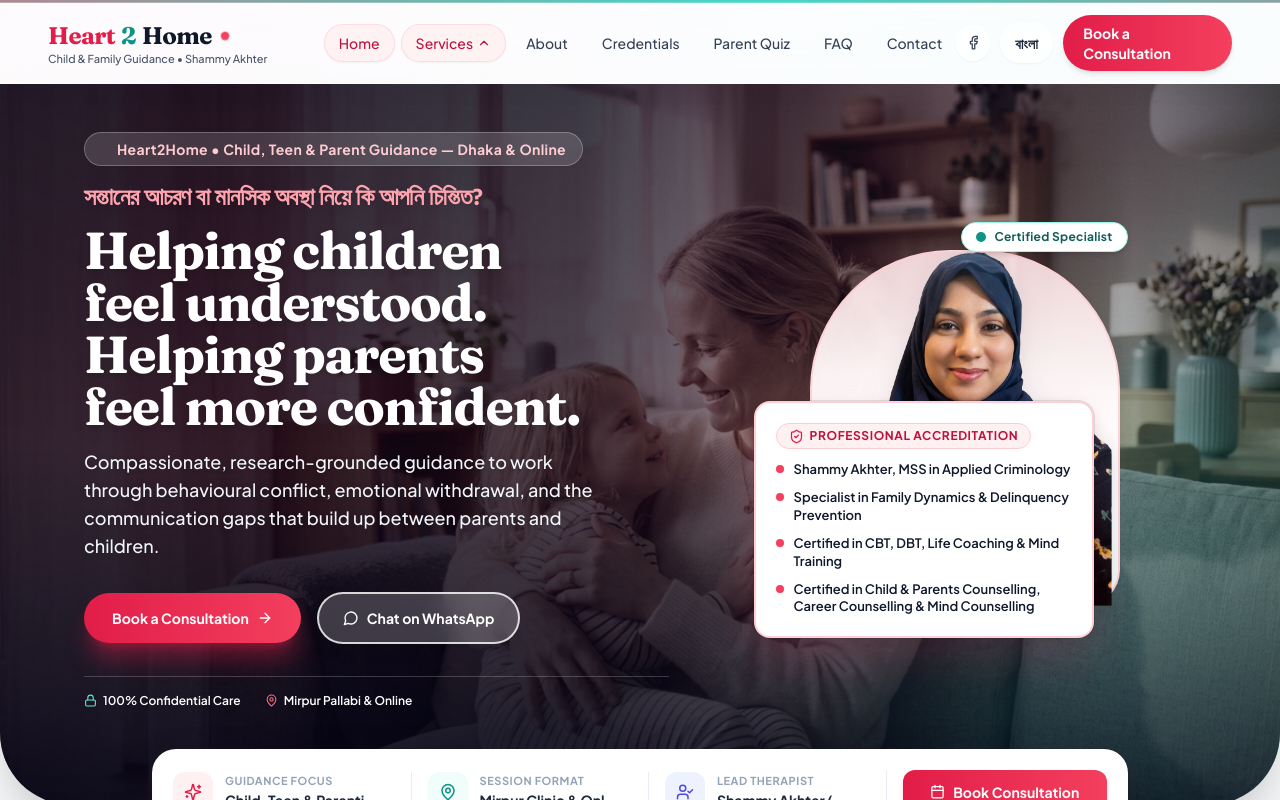
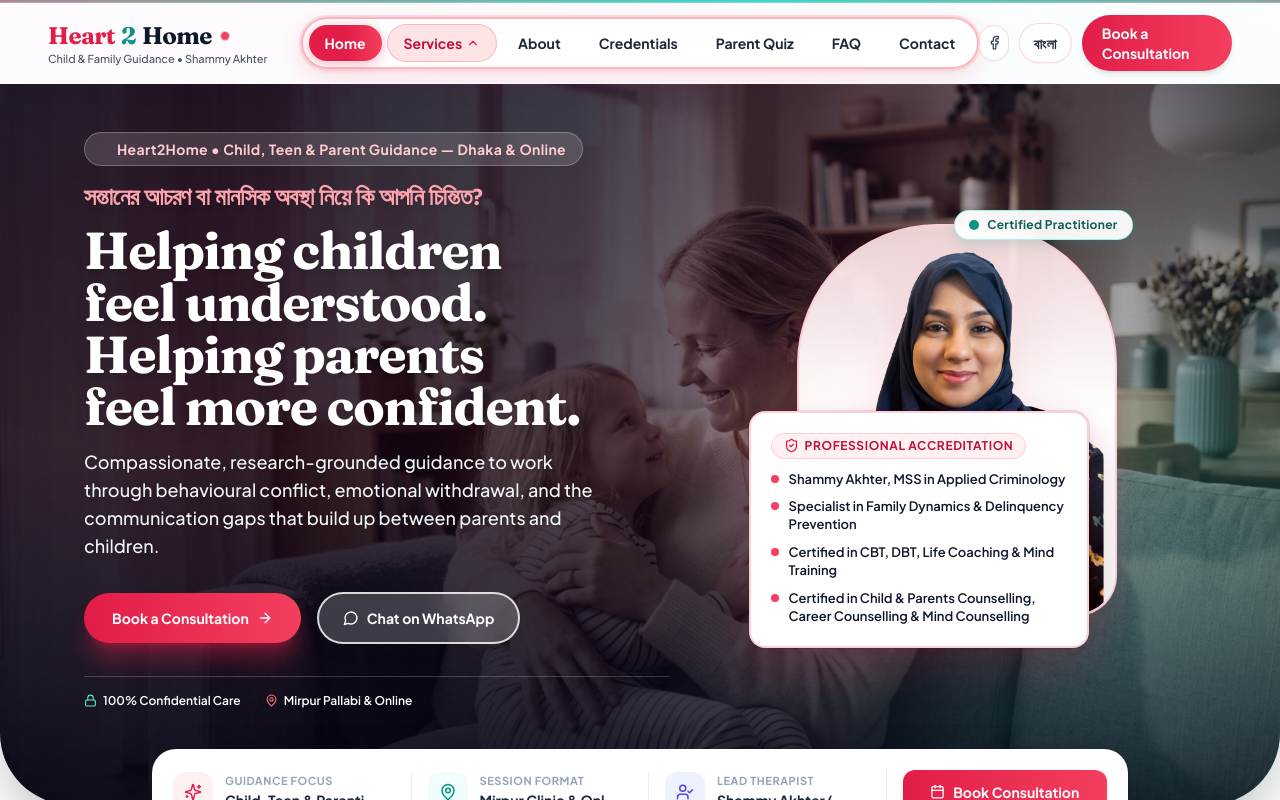
Before and after one commit to Shahriar-septic/Heart2home, a Next.js app: page / in a window 1280 px wide. Both pictures are taken after a click on the button "Services". Shown: the top 800 px of the page. Built offline with nearby package versions, Linux system fonts and the light colour scheme.

Commit message:
Update badge to Certified Practitioner, fix portrait arch clipping & positioning, and enhance navbar capsule UI

```diff
--- a/src/components/Header.tsx
+++ b/src/components/Header.tsx
@@ -4,6 +4,7 @@
 import { usePathname } from "next/navigation";
 import { useState, useRef, useEffect } from "react";
 import { Facebook, ChevronDown, Menu, ArrowRight } from "lucide-react";
+import { motion } from "framer-motion";
 import { useLanguage } from "@/context/LanguageContext";
 import { t } from "@/lib/utils";
 import content from "@/data/content.json";
@@ -73,41 +74,62 @@
           </Link>
         </div>
 
-        {/* 2. Middle: Desktop Navigation Links Centered Mathematically */}
-        <nav className="hidden items-center justify-center gap-1 xl:gap-1.5 lg:flex whitespace-nowrap" aria-label="Primary">
+        {/* 2. Middle: Floating Capsule Dock Navigation with Illuminated Active Pill */}
+        <nav
+          className="hidden items-center justify-center gap-1 xl:gap-1.5 p-1.5 rounded-full border-2 border-rose-300/80 bg-white/95 backdrop-blur-2xl shadow-[0_8px_30px_-4px_rgba(225,29,72,0.18),0_2px_8px_-1px_rgba(15,23,42,0.06),inset_0_1px_1px_rgba(255,255,255,1)] ring-2 ring-rose-200/70 lg:flex whitespace-nowrap transition-all duration-200"
+          aria-label="Primary"
+        >
           {links.map((link) => {
-            const isActive =
+            const isRouteActive =
               link.href === "/"
                 ? pathname === "/"
                 : pathname.startsWith(link.href);
 
             return link.hasDropdown ? (
               <div key={link.href} className="relative" ref={servicesRef}>
+                {isRouteActive && (
+                  <motion.div
+                    layoutId="navbar-active-pill"
+                    className="absolute inset-0 rounded-full bg-gradient-to-r from-rose-600 via-rose-600 to-rose-500 shadow-[0_2px_12px_rgba(225,29,72,0.36)] ring-1 ring-white/30"
+                    transition={{ type: "spring", stiffness: 380, damping: 30 }}
+                  />
+                )}
                 <button
                   type="button"
                   onClick={() => setServicesOpen((v) => !v)}
                   aria-expanded={servicesOpen}
                   aria-haspopup="true"
-                  className={`flex items-center gap-1 rounded-full px-2.5 xl:px-3.5 py-2 text-xs xl:text-sm font-medium transition duration-200 ${
-                    isActive || servicesOpen
-                      ? "bg-rose-50/90 text-rose-700 font-bold shadow-sm border border-rose-200/60"
-                      : "text-slate-700 hover:bg-white/70 hover:text-rose-600"
+                  className={`relative z-10 flex items-center gap-1 rounded-full px-3.5 xl:px-4 py-1.5 xl:py-2 text-xs xl:text-sm font-bold transition-colors duration-200 ${
+                    isRouteActive
+                      ? "text-white font-bold"
+                      : servicesOpen
+                      ? "bg-rose-100 text-rose-700 font-bold ring-1 ring-rose-300/80"
+                      : "text-slate-800 hover:text-rose-600 hover:bg-rose-50"
                   }`}
                 >
                   <span>{link.label}</span>
                   <ChevronDown
                     size={14}
                     className={`transition-transform duration-200 ${
-                      servicesOpen ? "rotate-180" : ""
+                      servicesOpen
+                        ? isRouteActive
+                          ? "rotate-180 text-white"
+                          : "rotate-180 text-rose-600"
+                        : isRouteActive
+                        ? "text-white"
+                        : "text-slate-400 group-hover:text-rose-500"
                     }`}
                   />
                 </button>
 
                 {servicesOpen && (
-                  <div className="absolute left-1/2 -translate-x-1/2 top-full mt-2 w-72 overflow-hidden rounded-2xl border border-white/70 bg-white/80 p-2 shadow-2xl backdrop-blur-2xl backdrop-saturate-200 ring-1 ring-black/5 animate-fade-up">
+                  <div
+                    className="absolute left-1/2 -translate-x-1/2 top-full mt-3 w-80 overflow-hidden rounded-2xl border-2 border-rose-200/90 bg-white p-2.5 shadow-[0_20px_50px_-10px_rgba(15,23,42,0.25),0_10px_25px_-5px_rgba(225,29,72,0.15)] ring-1 ring-slate-900/10 z-50 animate-fade-up"
+                    style={{ backgroundColor: "#FFFFFF" }}
+                  >
                     <Link
                       href="/services"
-                      className="flex items-center justify-between rounded-xl px-3.5 py-2.5 text-sm font-bold text-rose-600 transition hover:bg-rose-50/80"
+                      className="flex items-center justify-between rounded-xl px-3.5 py-2.5 text-sm font-bold text-rose-600 transition bg-rose-50/80 hover:bg-rose-100"
                     >
                       <span>
                         {t(nav.services, lang)} —{" "}
@@ -115,31 +137,41 @@
                       </span>
                       <ArrowRight size={14} />
                     </Link>
-                    <div className="my-1 h-px bg-slate-200/50" />
+                    <div className="my-1.5 h-px bg-slate-200/80" />
+                    <div className="space-y-0.5">
                       {nav.servicesDropdown.map((item) => (
                         <Link
                           key={item.href}
                           href={item.href}
-                        className="block rounded-xl px-3.5 py-2 text-sm font-medium text-slate-700 transition hover:bg-white/90 hover:text-rose-700"
+                          className="block rounded-xl px-3.5 py-2 text-sm font-bold text-slate-800 transition hover:bg-rose-50 hover:text-rose-600"
                         >
                           {t(item.label, lang)}
                         </Link>
                       ))}
                     </div>
+                  </div>
                 )}
               </div>
             ) : (
+              <div key={link.href} className="relative">
+                {isRouteActive && (
+                  <motion.div
+                    layoutId="navbar-active-pill"
+                    className="absolute inset-0 rounded-full bg-gradient-to-r from-rose-600 via-rose-600 to-rose-500 shadow-[0_2px_12px_rgba(225,29,72,0.36)] ring-1 ring-white/30"
+                    transition={{ type: "spring", stiffness: 380, damping: 30 }}
+                  />
+                )}
                 <Link
-                key={link.href}
                   href={link.href}
-                className={`rounded-full px-2.5 xl:px-3.5 py-2 text-xs xl:text-sm font-medium transition duration-200 ${
-                  isActive
-                    ? "bg-rose-50/90 text-rose-700 font-bold shadow-sm border border-rose-200/60"
-                    : "text-slate-700 hover:bg-white/70 hover:text-rose-600"
+                  className={`relative z-10 block rounded-full px-3.5 xl:px-4 py-1.5 xl:py-2 text-xs xl:text-sm font-bold transition-colors duration-200 ${
+                    isRouteActive
+                      ? "text-white font-bold"
+                      : "text-slate-800 hover:text-rose-600 hover:bg-rose-50"
                   }`}
                 >
                   {link.label}
                 </Link>
+              </div>
             );
           })}
         </nav>
@@ -151,7 +183,7 @@
             target="_blank"
             rel="noopener noreferrer"
             aria-label="Heart2Home on Facebook"
-            className="hidden h-9 w-9 items-center justify-center rounded-full border border-white/70 bg-white/60 text-slate-700 shadow-sm backdrop-blur-md transition hover:bg-white hover:text-rose-600 xl:flex"
+            className="hidden h-9 w-9 items-center justify-center rounded-full border border-rose-200/80 bg-white/90 text-slate-700 shadow-sm backdrop-blur-md transition hover:border-rose-400 hover:bg-rose-50 hover:text-rose-600 xl:flex"
           >
             <Facebook size={15} />
           </a>
@@ -159,7 +191,7 @@
           <button
             type="button"
             onClick={toggleLang}
-            className="flex min-h-[38px] sm:min-h-[40px] items-center justify-center rounded-full border border-white/70 bg-white/60 px-3 py-1.5 text-xs font-bold tracking-wide text-slate-800 shadow-sm backdrop-blur-md transition active:scale-95 hover:bg-white hover:text-rose-600 sm:px-3.5 sm:text-sm shrink-0"
+            className="flex min-h-[38px] sm:min-h-[40px] items-center justify-center rounded-full border border-rose-200/80 bg-white/90 px-3 py-1.5 text-xs font-bold tracking-wide text-slate-800 shadow-sm backdrop-blur-md transition active:scale-95 hover:border-rose-400 hover:bg-rose-50 hover:text-rose-600 sm:px-3.5 sm:text-sm shrink-0"
             aria-label="Toggle language"
           >
             {lang === "en" ? "বাংলা" : "English"}
--- a/src/components/TiltPortrait.tsx
+++ b/src/components/TiltPortrait.tsx
@@ -76,32 +76,26 @@
           }}
         />
 
-        {/* Outer arch wrapper to anchor both Cutout and Status Badge */}
+        {/* Outer arch wrapper to anchor both Curved Frame and Status Badge */}
         <div className="relative flex flex-col items-center">
-          {/* Vibrant Architectural Arch Backdrop */}
-          <div
-            aria-hidden="true"
-            className="absolute inset-x-2 top-4 bottom-0 -z-10 mx-auto w-[240px] sm:w-[310px] rounded-t-[140px] rounded-b-[36px] bg-gradient-to-b from-rose-100/90 via-white to-teal-50 border-2 border-rose-200/80 shadow-card"
-          />
-
-          {/* Floating Top Pill Badge: Certified Specialist */}
-          <div className="absolute -top-3 right-0 sm:-right-4 z-20 flex items-center gap-2 rounded-full border border-teal-200 bg-white px-3.5 py-1.5 shadow-md">
+          {/* Floating Top Pill Badge: Certified Practitioner */}
+          <div className="absolute -top-3.5 right-0 sm:-right-4 z-20 flex items-center gap-2 rounded-full border border-teal-200/90 bg-white/95 px-3.5 py-1.5 shadow-[0_4px_14px_rgba(13,148,136,0.18)] backdrop-blur-sm">
             <span className="relative flex h-2.5 w-2.5">
               <span className="absolute inline-flex h-full w-full animate-ping rounded-full bg-teal-400 opacity-75" />
               <span className="relative inline-flex h-2.5 w-2.5 rounded-full bg-teal-600" />
             </span>
             <span className="text-[11px] sm:text-xs font-bold tracking-wide text-teal-800">
-              Certified Specialist
+              Certified Practitioner
             </span>
           </div>
 
           {/* Grounding Contact Shadow */}
           <div
             aria-hidden="true"
-            className="absolute inset-x-6 bottom-1 h-6 rounded-full bg-slate-900/10 blur-xl"
+            className="absolute inset-x-6 bottom-1 h-6 rounded-full bg-slate-900/10 blur-xl pointer-events-none"
           />
 
-          {/* Cutout Image */}
+          {/* Tilt container */}
           <motion.div
             style={
               canTilt
@@ -110,21 +104,33 @@
                     rotateY,
                     x: translateX,
                     y: translateY,
-                    transformStyle: "preserve-3d",
                   }
                 : {}
             }
-            className="relative w-[240px] sm:w-[310px] pt-4"
+            className="relative"
           >
+            {/* The Curved Arch Box - Perfectly Clipped & Positioned */}
+            <div className="relative w-[250px] sm:w-[320px] rounded-t-[140px] rounded-b-[40px] bg-gradient-to-b from-rose-100/90 via-white to-teal-50 border-2 border-rose-200/90 shadow-[0_20px_45px_-10px_rgba(225,29,72,0.18),0_10px_20px_-5px_rgba(15,23,42,0.06)] overflow-hidden">
+              <div
+                className="relative w-full h-full overflow-hidden"
+                style={{
+                  clipPath: "inset(0 round 138px 138px 38px 38px)",
+                  WebkitClipPath: "inset(0 round 138px 138px 38px 38px)",
+                }}
+              >
+                <div className="relative w-full pt-5 sm:pt-6 -translate-x-[3.5%]">
                   <Image
                     src="/images/shammy-cutout.png"
                     alt="Shammy Akhter — Heart2Home Lead Counsellor"
                     width={1000}
                     height={1150}
                     priority
-              sizes="(max-width: 640px) 240px, 310px"
-              className="h-auto w-full drop-shadow-[0_16px_25px_rgba(225,29,72,0.18)] drop-shadow-[0_4px_10px_rgba(15,23,42,0.1)]"
+                    sizes="(max-width: 640px) 250px, 320px"
+                    className="h-auto w-full object-contain block drop-shadow-[0_12px_20px_rgba(225,29,72,0.12)]"
                   />
+                </div>
+              </div>
+            </div>
           </motion.div>
         </div>
 
```
Also changed, not shown: src/components/MobileDrawer.tsx (+6 -6 lines). Lines whose indentation alone changed are shown as unchanged.
